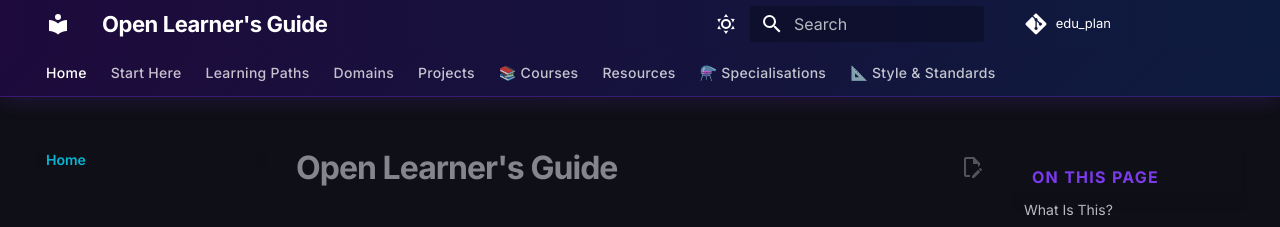
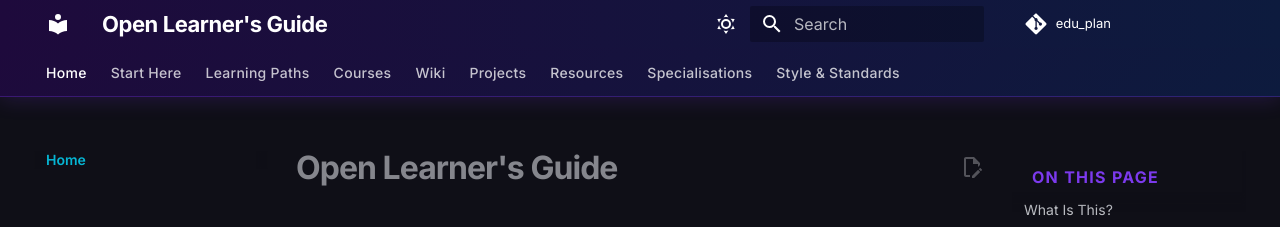
Before and after one commit to MatthewTaormina/edu_plan, an MkDocs documentation site: the page built from docs/index.md, in a window 1280 px wide. Shown: the top 227 px of the page. Built offline with MkDocs 1.6.1 and Material for MkDocs 9.7.7, drawn with Linux system fonts in a browser that asks for light colours; comment, search, counter and statistics services are not loaded; some of the changed lines change nothing that is shown.

Commit message:
chore(nav): rename Domains to Wiki; add Courses tab; clean up nav structure

```diff
--- a/mkdocs.yml
+++ b/mkdocs.yml
@@ -11,8 +11,6 @@ edit_uri: edit/main/docs/
 
 theme:
   name: material
-
-
 
   palette:
     # Dark mode (default)
@@ -119,16 +117,43 @@ nav:
   - Start Here:
     - start/orientation.md
     - start/self_assessment.md
-    - "🛠️ Tools Setup": start/tools_setup.md
+    - "Tools Setup": start/tools_setup.md
   - Learning Paths:
-    - "🟢 Beginner": paths/beginner.md
-    - "🔵 Web Developer": paths/web_developer.md
-    - "🟣 Systems Programmer": paths/systems.md
-    - "🟠 DevOps Engineer": paths/devops.md
-    - "🔴 Full Stack": paths/fullstack.md
-    - "⚫ AI Engineer": paths/ai_engineer.md
-  - Domains:
-    - "🏛️ Foundations":
+    - "Beginner": paths/beginner.md
+    - "Web Developer": paths/web_developer.md
+    - "Systems Programmer": paths/systems.md
+    - "DevOps Engineer": paths/devops.md
+    - "Full Stack": paths/fullstack.md
+    - "AI Engineer": paths/ai_engineer.md
+  - Courses:
+    - courses/index.md
+    - "Python Fundamentals":
+      - courses/python_fundamentals/index.md
+      - "Lesson 01 — First Program": courses/python_fundamentals/lesson_01.md
+      - "Lesson 02 — Variables and Types": courses/python_fundamentals/lesson_02.md
+      - "Lesson 03 — Input and Decisions": courses/python_fundamentals/lesson_03.md
+      - "Lesson 04 — Loops": courses/python_fundamentals/lesson_04.md
+      - "Lesson 05 — Functions": courses/python_fundamentals/lesson_05.md
+      - "Lesson 06 — Handling Errors": courses/python_fundamentals/lesson_06.md
+    - "Python: Data and Files":
+      - courses/python_data_and_files/index.md
+      - "Lesson 01 — Organising Data": courses/python_data_and_files/lesson_01.md
+      - "Lesson 02 — Working with Files": courses/python_data_and_files/lesson_02.md
+      - "Lesson 03 — JSON and CSV": courses/python_data_and_files/lesson_03.md
+      - "Lesson 04 — Capstone: Contact Book": courses/python_data_and_files/lesson_04.md
+    - "Python: OOP":
+      - courses/python_oop/index.md
+      - "Lesson 01 — Classes and Objects": courses/python_oop/lesson_01.md
+      - "Lesson 02 — Inheritance and Composition": courses/python_oop/lesson_02.md
+      - "Lesson 03 — Dunder Methods": courses/python_oop/lesson_03.md
+      - "Lesson 04 — Dataclasses": courses/python_oop/lesson_04.md
+      - "Lesson 05 — Capstone: Task Manager": courses/python_oop/lesson_05.md
+    - "Python: Professional Tools":
+      - courses/python_professional/index.md
+      - "Lesson 01 — Modules and Virtual Environments": courses/python_professional/lesson_01.md
+      - "Lesson 02 — Building CLI Tools": courses/python_professional/lesson_02.md
+  - Wiki:
+    - "Foundations":
       - domains/foundations/index.md
       - "Programming Basics": domains/foundations/programming_basics.md
       - "Data Structures": domains/foundations/data_structures.md
@@ -140,7 +165,7 @@ nav:
       - "Concurrency": domains/foundations/concurrency.md
       - "Networking": domains/foundations/networking.md
       - "OS Concepts": domains/foundations/os_concepts.md
-    - "🌐 Web Development":
+    - "Web Development":
       - domains/web_dev/index.md
       - "HTML & CSS": domains/web_dev/html_css.md
       - "JavaScript Core": domains/web_dev/javascript_core.md
@@ -149,13 +174,13 @@ nav:
       - "REST APIs": domains/web_dev/rest_api.md
       - "GraphQL": domains/web_dev/graphql.md
       - "SSR vs CSR": domains/web_dev/ssr_csr.md
-    - "🔩 Systems Programming":
+    - "Systems Programming":
       - domains/systems_programming/index.md
       - "C Fundamentals": domains/systems_programming/c_fundamentals.md
       - "Rust Fundamentals": domains/systems_programming/rust_fundamentals.md
       - "Rust Advanced": domains/systems_programming/rust_advanced.md
       - "Assembly Basics": domains/systems_programming/assembly_basics.md
-    - "🚢 DevOps":
+    - "DevOps":
       - domains/devops/index.md
       - "Linux CLI": domains/devops/linux_cli.md
       - "Git Workflow": domains/devops/git_workflow.md
@@ -165,22 +190,22 @@ nav:
       - "Infrastructure as Code": domains/devops/iac.md
       - "Monitoring": domains/devops/monitoring.md
       - "Testing": domains/devops/testing.md
-    - "🗄️ Databases":
+    - "Databases":
       - domains/databases/index.md
       - "SQL Fundamentals": domains/databases/sql_fundamentals.md
       - "NoSQL": domains/databases/nosql.md
       - "Database Design": domains/databases/design.md
       - "Performance": domains/databases/performance.md
-    - "☁️ Cloud":
+    - "Cloud":
       - domains/cloud/index.md
       - "Cloud Fundamentals": domains/cloud/fundamentals.md
       - "Serverless": domains/cloud/serverless.md
       - "Architecture Patterns": domains/cloud/architecture_patterns.md
-    - "🤖 AI / ML":
+    - "AI / ML":
       - domains/ai_ml/index.md
       - "ML Foundations": domains/ai_ml/foundations.md
       - "LLM Engineering": domains/ai_ml/llm_engineering.md
-    - "🔐 Security":
+    - "Security":
       - domains/security/index.md
       - "App Security": domains/security/appsec.md
   - Projects:
@@ -192,38 +217,11 @@ nav:
     - "P05 — Data Pipeline": projects/p05_data_pipeline.md
     - "P06 — AI Agent": projects/p06_ai_agent.md
     - "P07 — DevOps Pipeline": projects/p07_devops_pipeline.md
-  - "📚 Courses":
-    - courses/index.md
-    - "🐍 Python Fundamentals":
-      - courses/python_fundamentals/index.md
-      - "Lesson 01 — First Program": courses/python_fundamentals/lesson_01.md
-      - "Lesson 02 — Variables and Types": courses/python_fundamentals/lesson_02.md
-      - "Lesson 03 — Input and Decisions": courses/python_fundamentals/lesson_03.md
-      - "Lesson 04 — Loops": courses/python_fundamentals/lesson_04.md
-      - "Lesson 05 — Functions": courses/python_fundamentals/lesson_05.md
-      - "Lesson 06 — Handling Errors": courses/python_fundamentals/lesson_06.md
-    - "🐍 Python: Data and Files":
-      - courses/python_data_and_files/index.md
-      - "Lesson 01 — Organising Data": courses/python_data_and_files/lesson_01.md
-      - "Lesson 02 — Working with Files": courses/python_data_and_files/lesson_02.md
-      - "Lesson 03 — JSON and CSV": courses/python_data_and_files/lesson_03.md
-      - "Lesson 04 — Capstone: Contact Book": courses/python_data_and_files/lesson_04.md
-    - "🐍 Python: OOP":
-      - courses/python_oop/index.md
-      - "Lesson 01 — Classes and Objects": courses/python_oop/lesson_01.md
-      - "Lesson 02 — Inheritance and Composition": courses/python_oop/lesson_02.md
-      - "Lesson 03 — Dunder Methods": courses/python_oop/lesson_03.md
-      - "Lesson 04 — Dataclasses": courses/python_oop/lesson_04.md
-      - "Lesson 05 — Capstone: Task Manager": courses/python_oop/lesson_05.md
-    - "🐍 Python: Professional Tools":
-      - courses/python_professional/index.md
-      - "Lesson 01 — Modules and Virtual Environments": courses/python_professional/lesson_01.md
-      - "Lesson 02 — Building CLI Tools": courses/python_professional/lesson_02.md
   - Resources:
     - resources/index.md
-  - "⚗️ Specialisations":
-    - "🟡 Legacy Systems":
+  - Specialisations:
+    - "Legacy Systems":
       - specialisations/legacy_systems/index.md
-  - "📐 Style & Standards":
+  - "Style & Standards":
     - "Pseudocode Standard": meta/pseudocode_standard.md
     - "Contributor Guide": meta/style_guide.md
```
